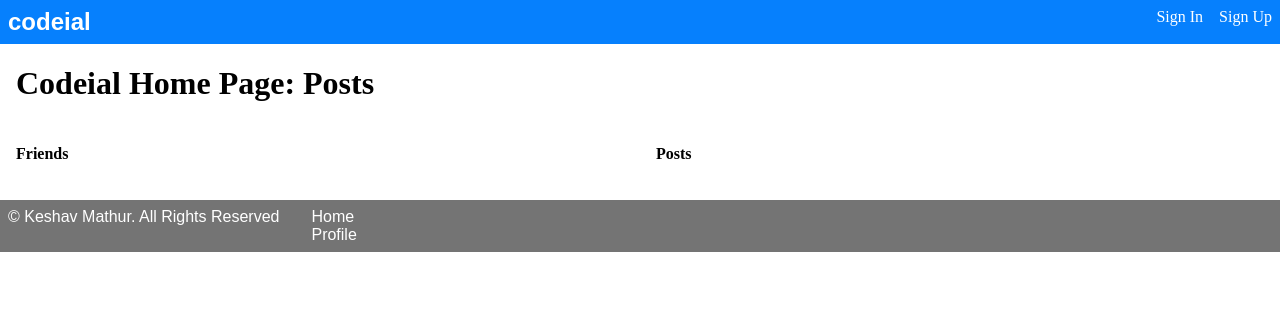
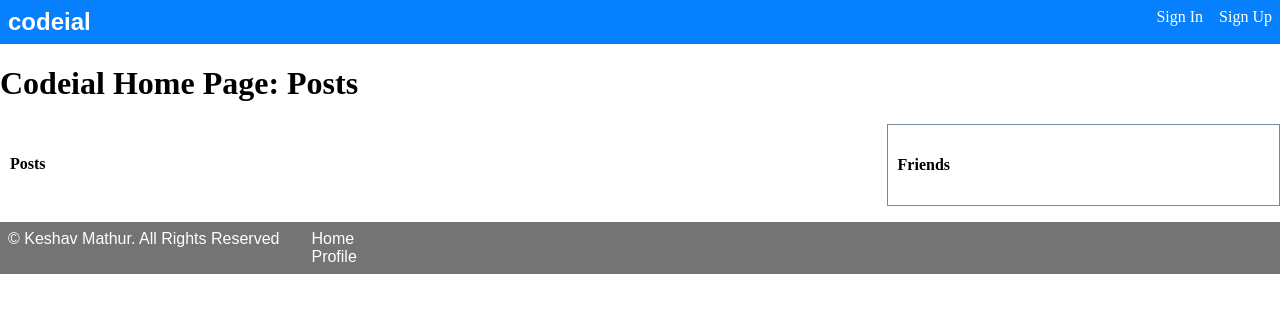
Before and after one commit to keshav37a/social-media-web-app, a Node server app: page / in a window 1280 px wide. Shown: the top 313 px of the page. Run offline with Node 20, Linux system fonts and the light colour scheme; data that the repository does not hold is empty; style sheets or scripts are compiled from the project's sources; some libraries are stand-ins or nearby versions.

Commit message:
some ui changes

```diff
--- a/assets/css/home.css
+++ b/assets/css/home.css
@@ -1,32 +1,25 @@
-body h1 {
-  margin-left: 1rem; }
-
-section {
-  width: 50%;
-  margin-left: 1rem;
-  margin-right: 1rem; }
-
 #main-content {
   display: flex;
   flex-direction: row;
   justify-content: center; }
-
-#feed-posts {
-  margin-left: 1rem; }
-
-#posts-feed-container .single-post-container {
-  margin-bottom: 5rem;
-  background-color: lightblue; }
-
-.single-comment-container {
-  margin-left: 2rem;
-  margin-bottom: 0.5rem;
-  background-color: lightgreen; }
-
-.item-delete-container {
-  display: flex;
-  flex-direction: row;
-  align-items: start; }
+  #main-content #feed-posts {
+    width: 70%;
+    padding: 10px; }
+    #main-content #feed-posts #posts-feed-container .single-post-container {
+      margin-bottom: 3rem;
+      background-color: lightblue; }
+      #main-content #feed-posts #posts-feed-container .single-post-container .item-delete-container {
+        display: flex;
+        flex-direction: row;
+        align-items: start; }
+      #main-content #feed-posts #posts-feed-container .single-post-container .single-comment-container {
+        margin-left: 2rem;
+        margin-bottom: 0.5rem;
+        background-color: lightgreen; }
+  #main-content #friends-container {
+    width: 30%;
+    padding: 10px;
+    border: 1px solid lightslategray; }
 
 .content {
   flex-grow: 1; }
--- a/assets/scss/home.scss
+++ b/assets/scss/home.scss
@@ -1,30 +1,21 @@
-body{
-    h1{
-        margin-left: 1rem;
-    }
-}
-
-section{
-    width: 50%;
-    margin-left: 1rem;
-    margin-right: 1rem;
-}
-
 #main-content{
     display: flex;
     flex-direction: row;
     justify-content: center;
-}
 
     #feed-posts{
-    margin-left: 1rem;
-}
+        width: 70%;
+        padding: 10px;
 
         #posts-feed-container{
             .single-post-container{
-        margin-bottom: 5rem;
+                margin-bottom: 3rem;
                 background-color: lightblue;
-    }
+
+                .item-delete-container{
+                    display: flex;
+                    flex-direction: row;
+                    align-items: start;
                 }
 
                 .single-comment-container{
@@ -32,12 +23,22 @@ section{
                     margin-bottom: 0.5rem;
                     background-color: lightgreen;
                 }
+            }
+        }
 
-.item-delete-container{
-    display: flex;
-    flex-direction: row;
-    align-items: start;
     }
+    #friends-container{
+        width: 30%;
+        padding: 10px;
+        border: 1px solid lightslategray;
+    }
+}
+
+
+
+
+
+
 .content{
     flex-grow: 1;
 }
--- a/views/home.ejs
+++ b/views/home.ejs
@@ -2,13 +2,6 @@
 <h1 id="website-header">Codeial Home Page: <%= title %></h1>
 
 <main id="main-content">
-    <section id="friends-container">
-        <h4>Friends</h4>
-        <% for(let user of userAll) {%>
-                <p><a href="/users/profile/?uId=<%=user._id%>"><%=user.name%></a></p>
-            <%}
-        %>
-    </section>
     <section id="feed-posts">
         <h4>Posts</h4>
 
@@ -31,6 +24,14 @@
         </div>
     </section>
 
+    <section id="friends-container">
+        <h4>Friends</h4>
+        <% for(let user of userAll) {%>
+                <p><a href="/users/profile/?uId=<%=user._id%>"><%=user.name%></a></p>
+            <%}
+        %>
+    </section>
+
 
 </main>
 
```
Lines whose indentation alone changed are shown as unchanged.
